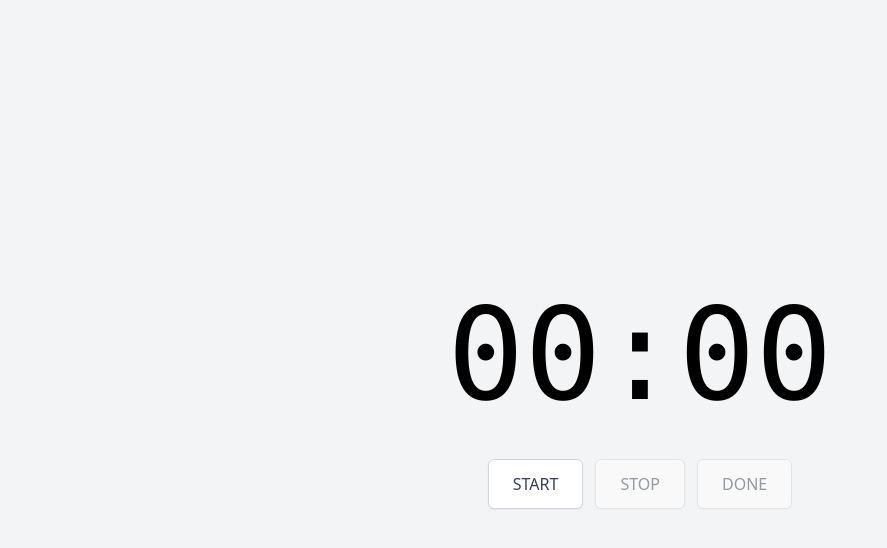
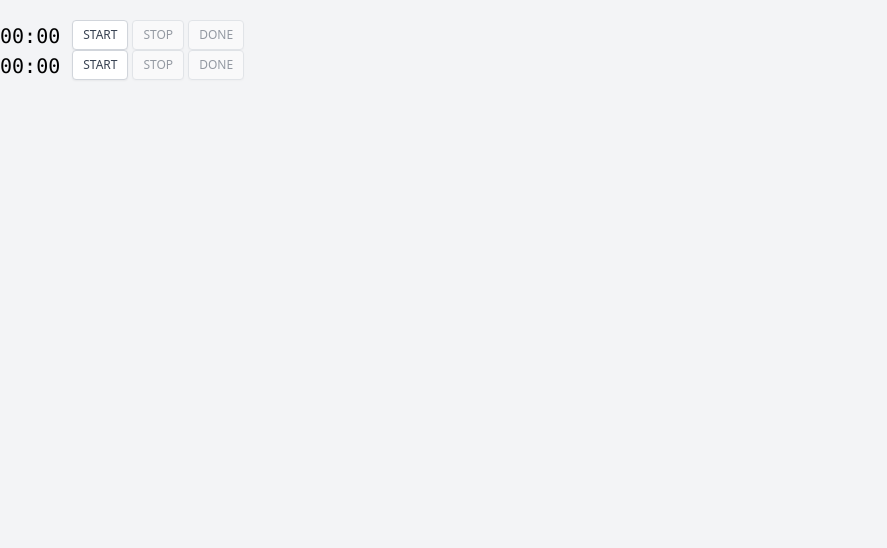
Before and after one commit to Rei-Sogawa/time-tracking, a React (Create React App) app: page / in a window 1280 px wide. Shown: the top 548 px of the page, without its empty margins (0-887 px from the left). Built offline with nearby package versions, Linux system fonts and the light colour scheme.

Commit message:
Task Item を追加した

```diff
--- a/src/App.tsx
+++ b/src/App.tsx
@@ -1,54 +1,12 @@
-import React from "react";
-import classNames from "classnames";
-
-import { useTimer } from "./hooks/useTimer";
+import TaskItem from "./components/TaskItem";
 
 export default function App() {
-  const { totalSeconds, running, start, stop, clear } = useTimer();
-  const minutes = Math.floor(totalSeconds / 60);
-  const seconds = totalSeconds - minutes * 60;
-  const displayMinutes = minutes.toString().padStart(2, "0");
-  const displaySeconds = seconds.toString().padStart(2, "0");
-
   return (
     <div className="h-screen bg-gray-100">
-      <div className="h-full max-w-3xl mx-auto flex items-center">
-        <div className="flex-1 flex-col space-y-10">
-          <div className="text-center text-9xl font-mono">
-            {displayMinutes}:{displaySeconds}
-          </div>
-          <div className="flex justify-center space-x-3">
-            <XLargeWhiteButton onClick={() => start()} disabled={running}>
-              START
-            </XLargeWhiteButton>
-            <XLargeWhiteButton onClick={() => stop()} disabled={!running}>
-              STOP
-            </XLargeWhiteButton>
-            <XLargeWhiteButton
-              onClick={() => clear()}
-              disabled={running || !seconds}
-            >
-              DONE
-            </XLargeWhiteButton>
-          </div>
-        </div>
+      <div className="container mx-auto py-5">
+        <TaskItem></TaskItem>
+        <TaskItem></TaskItem>
       </div>
     </div>
   );
 }
-
-function XLargeWhiteButton(
-  props: React.ButtonHTMLAttributes<HTMLButtonElement>
-) {
-  return (
-    <button
-      {...props}
-      type="button"
-      className={classNames(
-        "inline-flex items-center border border-gray-300 rounded-md shadow-sm px-6 py-3 text-base font-medium text-gray-700 bg-white hover:bg-gray-50 focus:outline-none focus:ring-2 focus:ring-offset-2 focus:ring-indigo-500",
-        { "opacity-50": props.disabled, "cursor-not-allowed": props.disabled },
-        props.className
-      )}
-    ></button>
-  );
-}
--- /dev/null
+++ b/src/basics/button.tsx
@@ -0,0 +1,38 @@
+import React from "react";
+import classNames from "classnames";
+
+function Button({
+  _className,
+  props,
+}: {
+  _className: string;
+  props: React.ButtonHTMLAttributes<HTMLButtonElement>;
+}) {
+  return (
+    <button
+      {...props}
+      type="button"
+      className={classNames(
+        _className,
+        { "opacity-50": props.disabled, "cursor-not-allowed": props.disabled },
+        props.className
+      )}
+    ></button>
+  );
+}
+
+export function WhiteButton(
+  props: React.ButtonHTMLAttributes<HTMLButtonElement>
+) {
+  const _className =
+    "inline-flex items-center px-4 py-2 border border-gray-300 shadow-sm text-sm font-medium rounded-md text-gray-700 bg-white hover:bg-gray-50 focus:outline-none focus:ring-2 focus:ring-offset-2 focus:ring-indigo-500";
+  return <Button _className={_className} props={props}></Button>;
+}
+
+export function XSWhiteButton(
+  props: React.ButtonHTMLAttributes<HTMLButtonElement>
+) {
+  const _className =
+    "inline-flex items-center px-2.5 py-1.5 border border-gray-300 shadow-sm text-xs font-medium rounded text-gray-700 bg-white hover:bg-gray-50 focus:outline-none focus:ring-2 focus:ring-offset-2 focus:ring-indigo-500";
+  return <Button _className={_className} props={props}></Button>;
+}
--- /dev/null
+++ b/src/components/TaskItem.tsx
@@ -0,0 +1,38 @@
+import { XSWhiteButton } from "../basics/button";
+import { useTimer } from "../hooks/useTimer";
+
+export default function TaskItem() {
+  const {
+    totalSeconds,
+    running,
+    start,
+    stop,
+    clear,
+    startedTimeRecords,
+    stoppedTimeRecords,
+  } = useTimer({});
+
+  const minutes = Math.floor(totalSeconds / 60);
+  const seconds = totalSeconds - minutes * 60;
+  const displayMinutes = minutes.toString().padStart(2, "0");
+  const displaySeconds = seconds.toString().padStart(2, "0");
+
+  return (
+    <div className="flex items-end space-x-3">
+      <div className="text-xl font-mono">
+        {displayMinutes}:{displaySeconds}
+      </div>
+      <div className="flex space-x-1">
+        <XSWhiteButton onClick={() => start()} disabled={running}>
+          START
+        </XSWhiteButton>
+        <XSWhiteButton onClick={() => stop()} disabled={!running}>
+          STOP
+        </XSWhiteButton>
+        <XSWhiteButton onClick={() => clear()} disabled={running || !seconds}>
+          DONE
+        </XSWhiteButton>
+      </div>
+    </div>
+  );
+}
--- a/src/hooks/useTimer.ts
+++ b/src/hooks/useTimer.ts
@@ -1,23 +1,31 @@
-import React, { useState, useMemo } from "react";
+import { useState, useMemo } from "react";
 import { zip } from "ramda";
 import { differenceInSeconds, differenceInMilliseconds } from "date-fns";
 
-export function useTimer() {
+export function useTimer({
+  pastRecords = { startedTimeRecords: [], stoppedTimeRecords: [] },
+}: {
+  pastRecords?: { startedTimeRecords: Date[]; stoppedTimeRecords: Date[] };
+}) {
   const [running, setRunning] = useState(false);
 
-  const [startedTimes, setStartedTimes] = useState<Date[]>([]);
-  const [stoppedTimes, setStoppedTimes] = useState<Date[]>([]);
+  const [startedTimeRecords, setStartedTimeRecords] = useState<Date[]>(
+    pastRecords.startedTimeRecords
+  );
+  const [stoppedTimeRecords, setStoppedTimeRecords] = useState<Date[]>(
+    pastRecords.stoppedTimeRecords
+  );
 
   const previousTotalSeconds = useMemo(
     () =>
       Math.floor(
-        zip(startedTimes, stoppedTimes).reduce(
+        zip(startedTimeRecords, stoppedTimeRecords).reduce(
           (total, [startedTime, stoppedTime]) =>
             total + differenceInMilliseconds(stoppedTime, startedTime),
           0
         ) / 1000
       ),
-    [startedTimes, stoppedTimes]
+    [startedTimeRecords, stoppedTimeRecords]
   );
 
   const {
@@ -30,18 +38,18 @@ export function useTimer() {
 
   const start = () => {
     setRunning(true);
-    setStartedTimes((val) => [...val, new Date()]);
+    setStartedTimeRecords((val) => [...val, new Date()]);
     startCouting();
   };
   const stop = () => {
     setRunning(false);
-    setStoppedTimes((val) => [...val, new Date()]);
+    setStoppedTimeRecords((val) => [...val, new Date()]);
     clearCouting();
   };
   const clear = () => {
     setRunning(false);
-    setStartedTimes([]);
-    setStoppedTimes([]);
+    setStartedTimeRecords([]);
+    setStoppedTimeRecords([]);
   };
 
   return {
@@ -51,8 +59,8 @@ export function useTimer() {
     running,
     totalSeconds,
     countingSeconds,
-    startedTimes,
-    stoppedTimes,
+    startedTimeRecords,
+    stoppedTimeRecords,
   };
 }
 
@@ -68,12 +76,13 @@ function useCountingSeconds() {
 
   const start = () => {
     if (running) return;
+    const _startedTime = new Date();
     setRunning(true);
-    setStartedTime(new Date());
+    setStartedTime(_startedTime);
     setCoutingInstance(setInterval(() => setSeconds((val) => val + 1), 1000));
     setAdjustmentInstance(
       setInterval(
-        () => setSeconds(differenceInSeconds(new Date(), startedTime as Date)),
+        () => setSeconds(differenceInSeconds(new Date(), _startedTime)),
         60 * 1000
       )
     );
```
